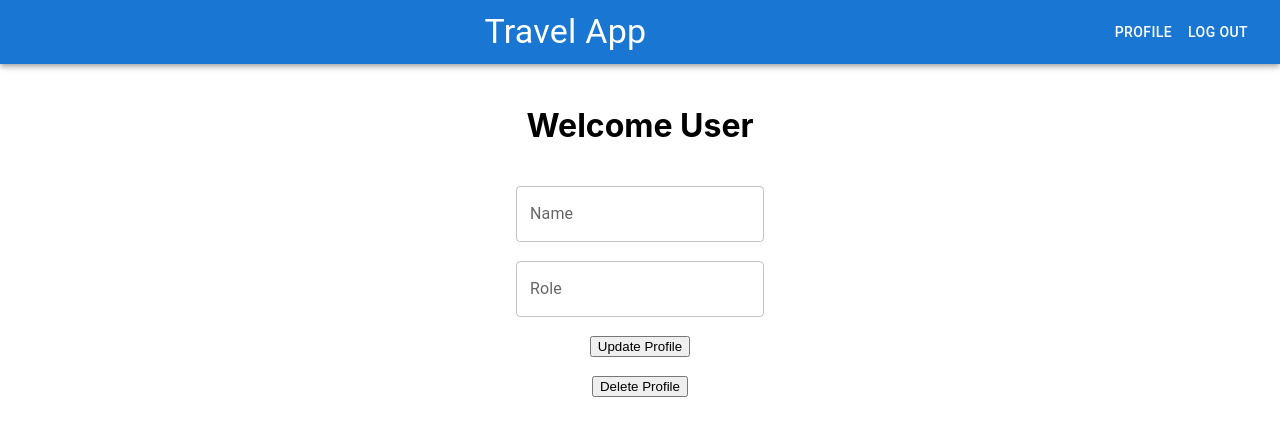
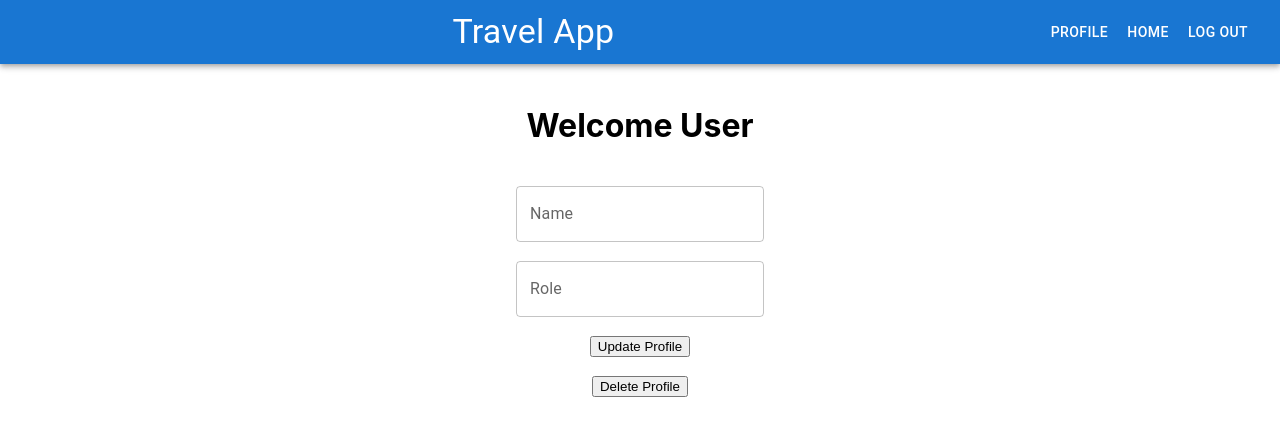
Before and after one commit to kiritka-jain/travel-app, a React (Create React App) app: page /profile in a window 1280 px wide. Shown: the top 436 px of the page. Built offline with nearby package versions, Linux system fonts and the light colour scheme; no server answers; sample sign-in values are in the browser's storage.

Commit message:
feat: add home button.

```diff
--- a/src/components/navbar.js
+++ b/src/components/navbar.js
@@ -36,8 +36,12 @@ const NavBar = (props) => {
                   <Button color="inherit" href="/admin">
                     Get All Users
                   </Button>
+                  <Button color="inherit" href="/trips">
+                    Get All Trips
+                  </Button>
                 </>
               )}
+              <Button color="inherit" href="/home">Home</Button>
               <LogOut />
             </>
           )}
```
